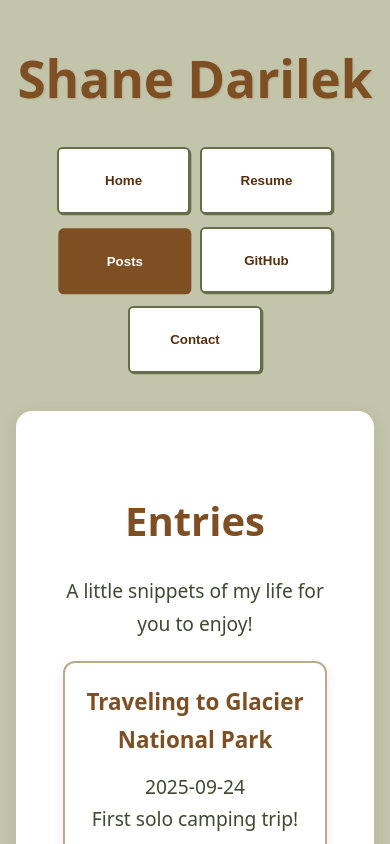
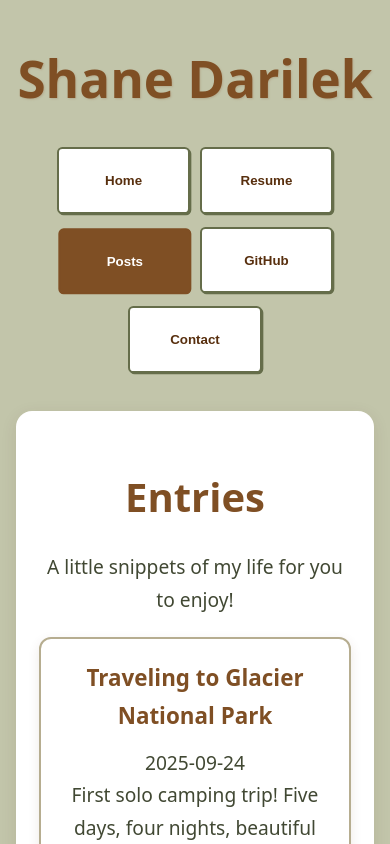
Before and after one commit to wsehsatnoen/swd, a React (Vite) app: page / in a window 390 px wide. Both pictures are taken after a click on the button "Posts". Shown: the top 844 px of the page. Built offline with nearby package versions, Linux system fonts and the light colour scheme.

Commit message:
changed the sizing of the posts

```diff
--- a/src/App.css
+++ b/src/App.css
@@ -58,7 +58,7 @@ button.active {
   width: 100%;
   background-color: var(--card-background);
   border-radius: 1rem;
-  padding: 2rem;
+  padding: 1rem;
   margin-top: 2rem;
   box-shadow: 0 4px 16px rgba(88, 47, 14, 0.1);
 }
@@ -144,4 +144,8 @@ button.active {
     height: 5em;
   }
 
+  .page-content {
+    padding: 0.5rem;
+  }
+
 }
--- a/src/Posts.css
+++ b/src/Posts.css
@@ -1,7 +1,7 @@
 .posts-container {
   max-width: 800px;
   margin: 0 auto;
-  padding: 20px;
+  padding: 10px;
   color: var(--text-primary);
 }
 
@@ -41,7 +41,7 @@
 
 .post-item {
   background: var(--card-background);
-  max-width: 300px;
+  max-width: 500px;
   border: 2px solid var(--border-color);
   border-radius: 12px;
   padding: 24px;
@@ -154,7 +154,8 @@
   }
 
   .post-detail {
-    padding: 24px;
+    padding: 10px;
+    margin: 10px !important;
   }
 
   .post-detail h2 {
```
